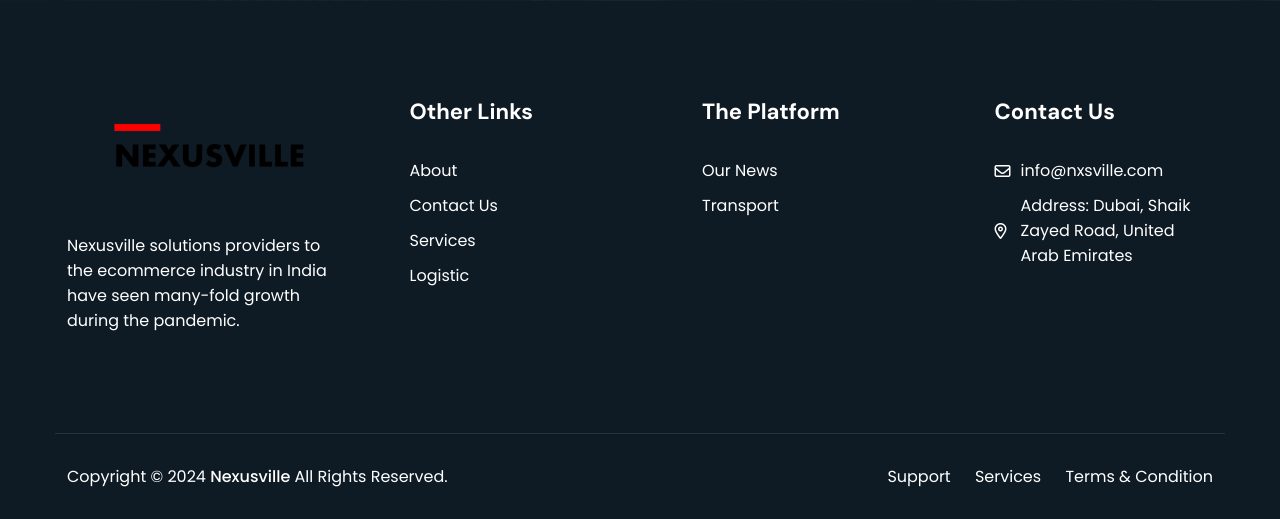
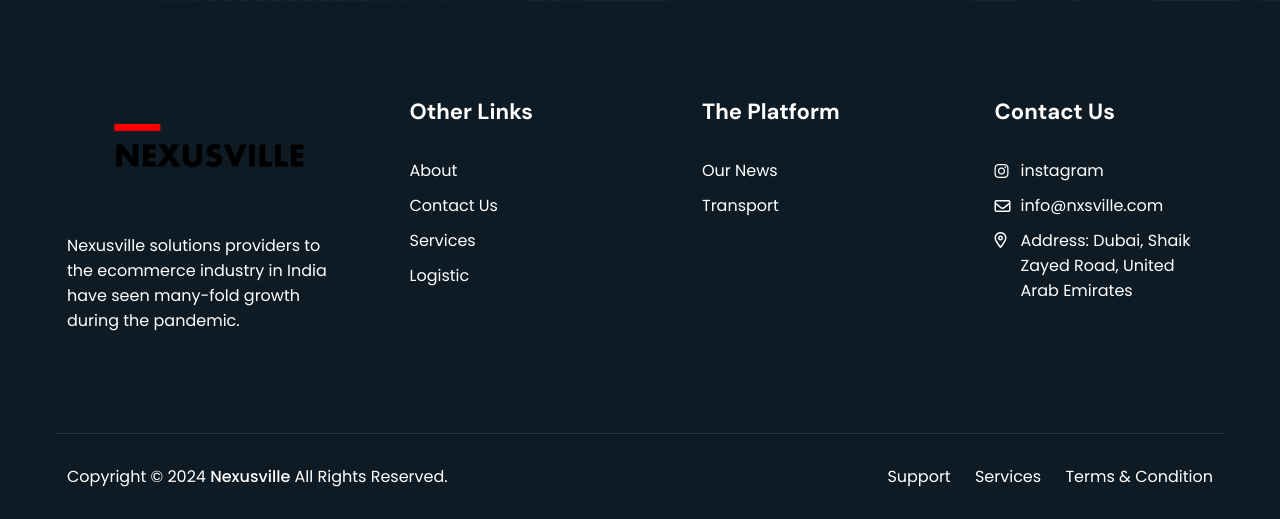
Before and after one commit to subtain-haider/nxsville, a PHP site: page /index.php in a window 1280 px wide. Shown: the part 5037-5556 px from the top of the page. Run offline with PHP 8.4, Linux system fonts and the light colour scheme.

Commit message:
instagram link added

```diff
--- a/footer.php
+++ b/footer.php
@@ -31,6 +31,7 @@
                 <div class="footer-widget item-2">
                     <h3 class="widget-header">Contact Us</h3>
                     <ul class="widget-list adress-list">
+                        <li><i class="fab fa-instagram"></i><a href="https://www.instagram.com/nxsville.ae/">instagram</a></li>
                         <li><i class="fa-regular fa-envelope"></i><a href="mailto:info@nxsville.com">info@nxsville.com</a></li>
                         <li><i class="fa-sharp fa-regular fa-location-dot"></i>Address: Dubai, Shaik Zayed Road, United Arab Emirates</li>
                     </ul>
```
